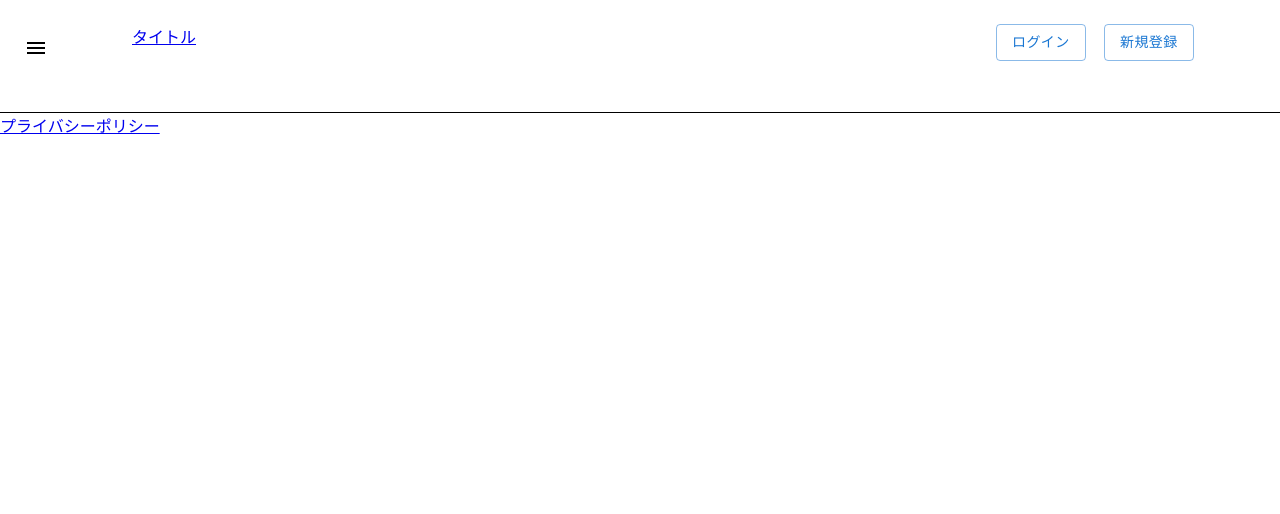
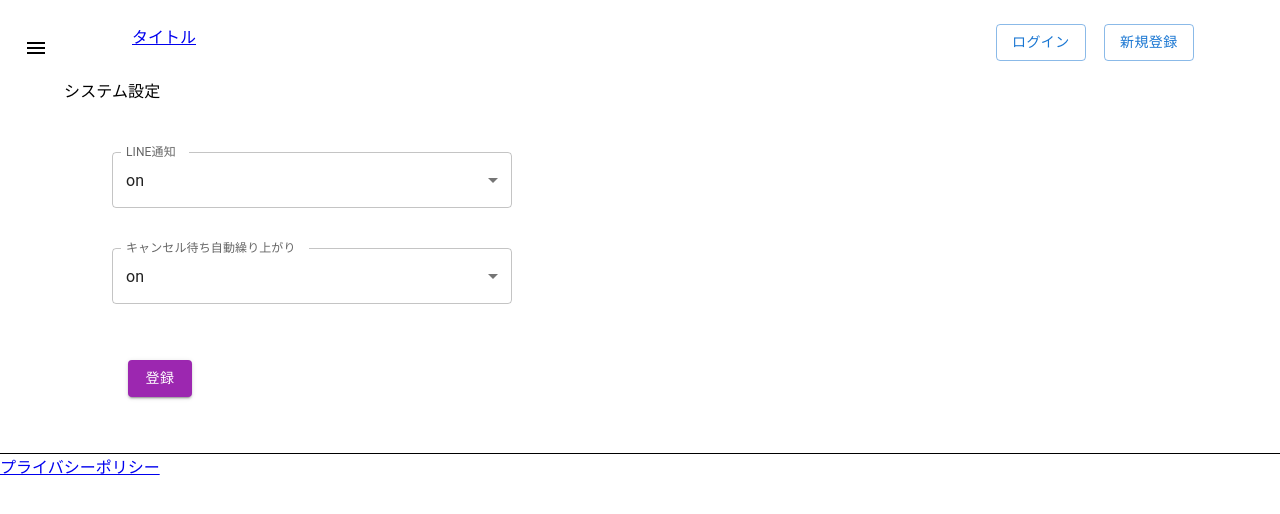
Before and after one commit to ke-kishimoto/opencourt-frontend, a React (Create React App) app: page /configManagement in a window 1280 px wide. Shown: the top 514 px of the page. Built offline with nearby package versions, Linux system fonts and the light colour scheme; no server answers.

Commit message:
システム設定画面追加

```diff
--- a/src/App.js
+++ b/src/App.js
@@ -37,6 +37,7 @@ import NewNews from './pages/NewNews';
 import EventUserManagement from './components/EventUserManagement';
 import LineLogin from './pages/LineLogin';
 import EditUser from './pages/EditUser';
+import ConfigManagement from './pages/ConfigManagement';
 import Error from './pages/Error';
 
 function App() {
@@ -83,6 +84,7 @@ function App() {
           <Route path="newNews" element={<NewNews/>}></Route>
           <Route path="lineLogin" element={<LineLogin/>}></Route>
           <Route path="editUser" element={<EditUser/>}></Route>
+          <Route path="configManagement" element={<ConfigManagement/>}></Route>
           <Route path="error" element={<Error/>}></Route>
 
         </Routes>
--- /dev/null
+++ b/src/pages/ConfigManagement.js
@@ -0,0 +1,87 @@
+import Container from '@mui/material/Container';
+import Grid from '@mui/material/Grid';
+import Typography from '@mui/material/Typography';
+import { useState, useEffect } from 'react';
+import { useAxios } from '../utils/axiosUtil';
+import InputLabel from '@mui/material/InputLabel';
+import MenuItem from '@mui/material/MenuItem';
+import FormControl from '@mui/material/FormControl';
+import Select from '@mui/material/Select';
+import RegisterBtn from '../elements/RegistBtn';
+
+const ConfigManagement = () => {
+
+  const axios = useAxios();
+
+  const [config, setConfig] = useState({
+    line_notify_flag: 'on',
+    waiting_status_auto_update_flag: 'on',
+  });
+
+  const handleChange = (event) => {
+    const { name, value } = event.target
+    setConfig(
+      { ...config, [name]: value }
+    )
+  }
+
+  useEffect(() => {
+    const fetchDate = async () => {
+      const result = await axios.get('/config');
+      setConfig(result.data);
+    }
+    fetchDate();
+  }, [])
+
+  return (
+    <Container maxWidth={'lg'}>
+      <Typography>{'システム設定'}</Typography>
+			  <Grid container spacing={5} margin={1}>
+          <Grid item xs={12}>
+            <FormControl sx={{
+              width: 400,
+            }}>
+              <InputLabel>LINE通知</InputLabel>
+              <Select
+                required
+                name={'line_notify_flag'}
+                label="LINE通知"
+                onChange={handleChange}
+                defaultValue={config.line_notify_flag}
+              >
+                <MenuItem value={'on'}>{'on'}</MenuItem>
+                <MenuItem value={'off'}>{'off'}</MenuItem>
+              </Select>
+            </FormControl>
+          </Grid>
+          <Grid item xs={12}>
+            <FormControl sx={{
+              width: 400,
+            }}>
+              <InputLabel>キャンセル待ち自動繰り上がり</InputLabel>
+              <Select
+                required
+                name={'waiting_status_auto_update_flag'}
+                label="キャンセル待ち自動繰り上がり"
+                onChange={handleChange}
+                defaultValue={config.waiting_status_auto_update_flag}
+              >
+                <MenuItem value={'on'}>{'on'}</MenuItem>
+                <MenuItem value={'off'}>{'off'}</MenuItem>
+              </Select>
+            </FormControl>
+          </Grid>
+          <Grid item xs={12}>
+            <RegisterBtn
+              endpoint={'/config'}
+              mode={'new'}
+              data={config}
+              validation={() => true}
+            />
+          </Grid>
+        </Grid>
+    </Container>
+  )
+}
+
+export default ConfigManagement;
```
